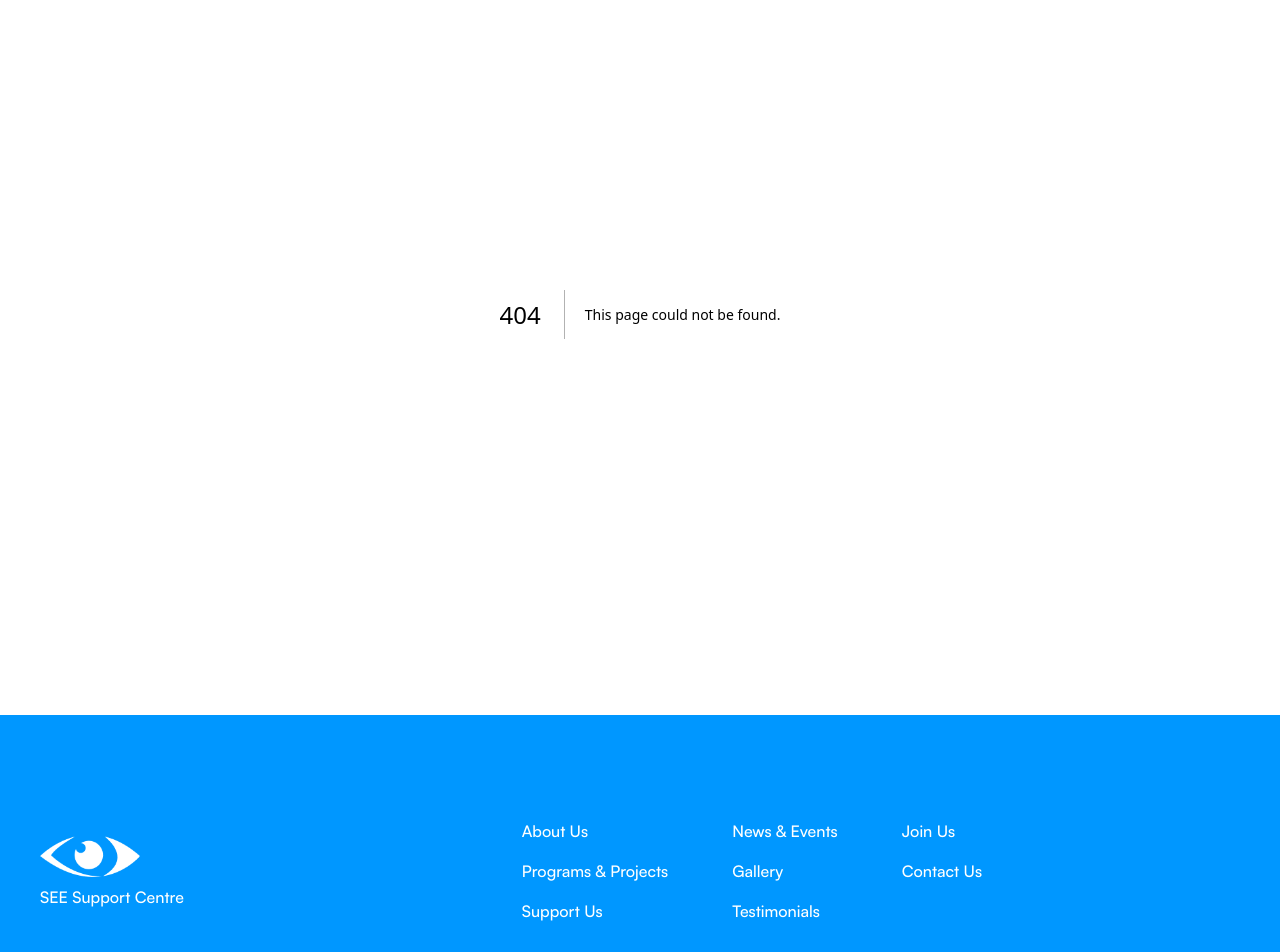
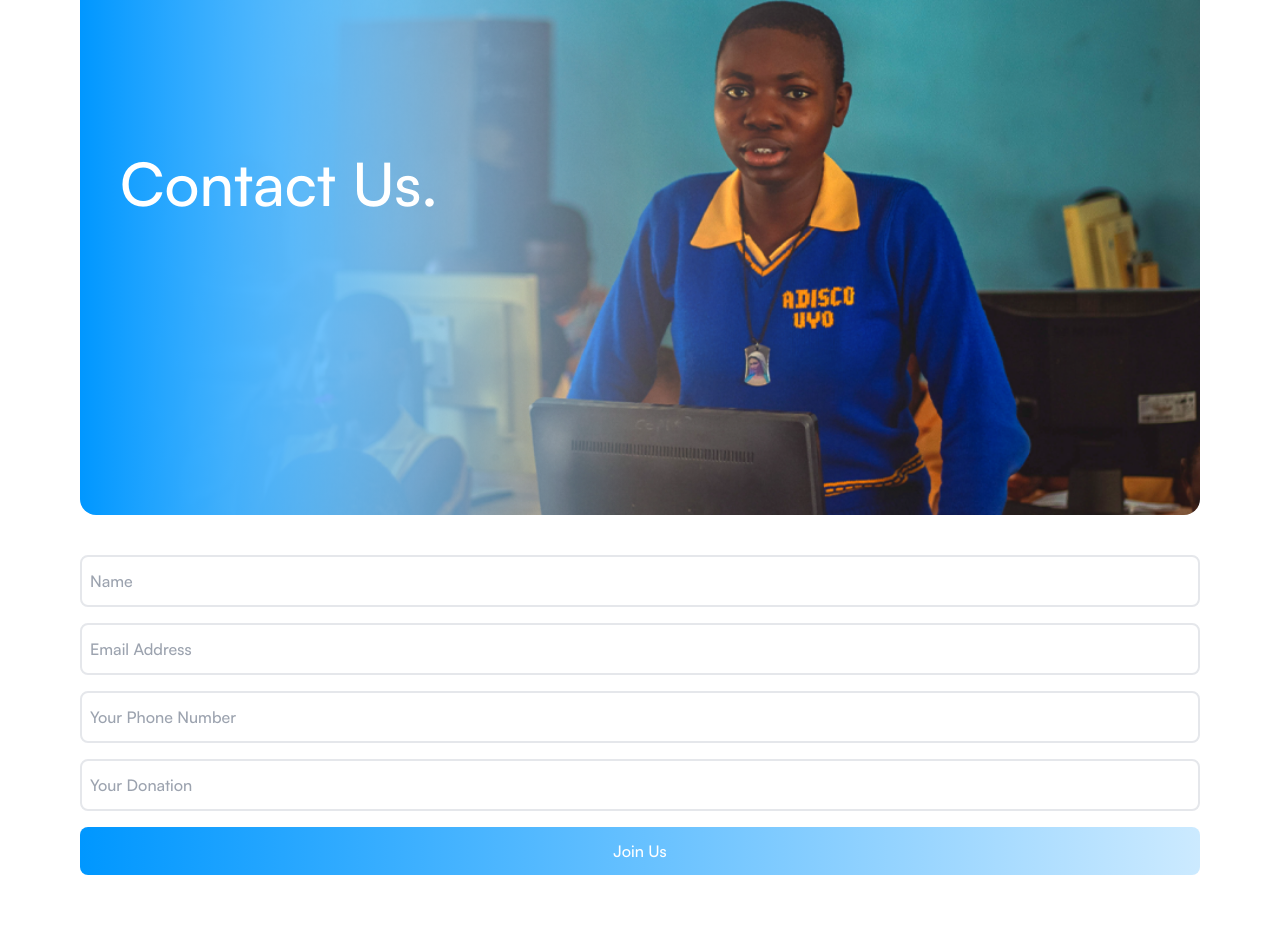
Before and after one commit to Austinobravo/seep, a Next.js app: page /contact in a window 1280 px wide. Before the commit this address had no page. Shown: the part 182-1134 px from the top of the page. Built offline with nearby package versions, Linux system fonts and the light colour scheme.

Commit message:
created team,contact and support

```diff
--- /dev/null
+++ b/app/(contact)/contact/_components/ContactForm.tsx
@@ -0,0 +1,38 @@
+"use client"
+import React from 'react'
+
+const ContactForm = () => {
+    const submitForm =(event:any)=>{
+        event.preventDefault()
+        alert("Calm down")
+    }
+  return (
+    <section className='md:px-20 px-10'>
+        <form onSubmit={submitForm} className='py-10 space-y-4'>
+            <div>
+                <label htmlFor='name'></label>
+                <input type='text' id='name' name='name' placeholder='Name' className='border-2 px-2 py-3  rounded-lg w-full focus:border-[#0097FF] outline-none'/>
+            </div>
+            <div>
+                <label htmlFor='email_address'></label>
+                <input type='email' id='email_address' name='email_address' placeholder='Email Address' className='border-2 px-2 py-3 rounded-lg w-full focus:border-[#0097FF] outline-none'/>
+            </div>
+            <div>
+                <label htmlFor='phone_number'></label>
+                <input type='number' id='phone_number' name='phone_number' placeholder='Your Phone Number' className='border-2 px-2 py-3 rounded-lg w-full focus:border-[#0097FF] outline-none'/>
+            </div>
+            <div>
+                <label htmlFor='donation'></label>
+                <input type='text' id='donation' name='donation' placeholder='Your Donation' className='border-2 px-2 py-3 rounded-lg w-full focus:border-[#0097FF] outline-none'/>
+            </div>
+            <div className='pb-10'>
+                <button type='submit' className='bg-gradient-to-r from-[#0097FF] to-[#CCEAFF] text-white py-3 w-full rounded-lg '>Join Us</button>
+            </div>
+
+        </form>
+
+    </section>
+  )
+}
+
+export default ContactForm
--- /dev/null
+++ b/app/(contact)/contact/_components/ContactHero.tsx
@@ -0,0 +1,15 @@
+import React from 'react'
+
+const ContactHero = () => {
+  return (
+    <section className='md:px-20 px-10'>
+        <div className='w-full bg-cover md:bg-right-top bg-center h-[600px] rounded-2xl text-white' style={{backgroundImage: `url(/images/mission_2.png)`}}>
+            <div className='bg-gradient-to-r from-[#0097FF] via-transparent to-transparent h-[600px] rounded-2xl flex flex-col md:pl-10 pl-5 md:justify-center justify-end pb-16 space-y-5'>
+                <h1 className='md:text-6xl text-3xl  leading-relaxed md:w-[600px]'>Contact Us.</h1>
+            </div>
+        </div>
+    </section>
+  )
+}
+
+export default ContactHero
--- /dev/null
+++ b/app/(contact)/contact/page.tsx
@@ -0,0 +1,14 @@
+import React from 'react'
+import ContactHero from './_components/ContactHero'
+import ContactForm from './_components/ContactForm'
+
+const page = () => {
+  return (
+    <div>
+        <ContactHero/>
+        <ContactForm/>
+    </div>
+  )
+}
+
+export default page
--- a/app/(home)/_components/Mission.tsx
+++ b/app/(home)/_components/Mission.tsx
@@ -22,7 +22,7 @@ const missionAndVision = [
 const Mission = () => {
   return (
     <section className='md:px-20 px-10 py-16'>
-        <div className='w-full bg-cover bg-right-top h-[600px] rounded-2xl text-white' style={{backgroundImage: `url(/images/mission_1.png)`}}>
+        <div className='w-full bg-cover md:bg-right-top bg-center h-[600px] rounded-2xl text-white' style={{backgroundImage: `url(/images/mission_1.png)`}}>
             <div  className='bg-gradient-to-r from-[#0097FF] via-transparent to-transparent h-[600px] rounded-2xl flex flex-col md:pl-10 pl-5 md:justify-center justify-end pb-16 space-y-5'>
                 <h1 className='md:text-4xl text-3xl leading-relaxed md:w-[600px]'>Social Entrepreneurial Enhancement Support Center (SEE - Support Center)</h1>
             </div>
--- /dev/null
+++ b/app/(support)/support/_components/SupportForm.tsx
@@ -0,0 +1,38 @@
+"use client"
+import React from 'react'
+
+const SupportForm = () => {
+    const submitForm =(event:any)=>{
+        event.preventDefault()
+        alert("Calm down")
+    }
+  return (
+    <section className='md:px-20 px-10'>
+        <form onSubmit={submitForm} className='py-10 space-y-4'>
+            <div>
+                <label htmlFor='name'></label>
+                <input type='text' id='name' name='name' placeholder='Name' className='border-2 px-2 py-3  rounded-lg w-full focus:border-[#0097FF] outline-none'/>
+            </div>
+            <div>
+                <label htmlFor='email_address'></label>
+                <input type='email' id='email_address' name='email_address' placeholder='Email Address' className='border-2 px-2 py-3 rounded-lg w-full focus:border-[#0097FF] outline-none'/>
+            </div>
+            <div>
+                <label htmlFor='phone_number'></label>
+                <input type='number' id='phone_number' name='phone_number' placeholder='Your Phone Number' className='border-2 px-2 py-3 rounded-lg w-full focus:border-[#0097FF] outline-none'/>
+            </div>
+            <div>
+                <label htmlFor='donation'></label>
+                <input type='text' id='donation' name='donation' placeholder='Your Donation' className='border-2 px-2 py-3 rounded-lg w-full focus:border-[#0097FF] outline-none'/>
+            </div>
+            <div className='pb-10'>
+                <button type='submit' className='bg-gradient-to-r from-[#0097FF] to-[#CCEAFF] text-white py-3 w-full rounded-lg '>Join Us</button>
+            </div>
+
+        </form>
+
+    </section>
+  )
+}
+
+export default SupportForm
--- /dev/null
+++ b/app/(support)/support/_components/SupportHero.tsx
@@ -0,0 +1,18 @@
+import React from 'react'
+
+const SupportHero = () => {
+  return (
+    <section className='md:px-20 px-10 space-y-10'>
+        <div className='w-full bg-cover md:bg-right-top bg-center h-[600px] rounded-2xl text-white' style={{backgroundImage: `url(/images/mission_2.png)`}}>
+            <div className='bg-gradient-to-r from-[#0097FF] via-transparent to-transparent h-[600px] rounded-2xl flex flex-col md:pl-10 pl-5 md:justify-center justify-end pb-16 space-y-5'>
+                <h1 className='md:text-6xl text-3xl  leading-relaxed md:w-[600px]'>Support Us.</h1>
+            </div>
+        </div>
+        <div>
+            <h2 className='seep-text-color leading-relaxed'>Your generosity will enable us to assists these students and young graduates in the rural community as well as the underserved areas, in turn help them discover and develop their potentials and interest in tech. We implore you to join us in providing every individual with the opportunity to learn and in tech. Together, we can make a lasting impact on the lives of many.</h2>
+        </div>
+    </section>
+  )
+}
+
+export default SupportHero
--- /dev/null
+++ b/app/(support)/support/page.tsx
@@ -0,0 +1,15 @@
+import React from 'react'
+import SupportHero from './_components/SupportHero'
+import SupportForm from './_components/SupportForm'
+
+const page = () => {
+  return (
+    <div>
+        <SupportHero/>
+        <SupportForm/>
+
+    </div>
+  )
+}
+
+export default page
--- /dev/null
+++ b/app/(team)/team/_components/TeamHero.tsx
@@ -0,0 +1,15 @@
+import React from 'react'
+
+const TeamHero = () => {
+  return (
+    <section className='md:px-20 px-10 space-y-10'>
+        <div className='w-full bg-cover md:bg-right-top bg-center h-[600px] rounded-2xl text-white' style={{backgroundImage: `url(/images/mission_2.png)`}}>
+            <div className='bg-gradient-to-r from-[#0097FF] via-transparent to-transparent h-[600px] rounded-2xl flex flex-col md:pl-10 pl-5 md:justify-center justify-end pb-16 space-y-5'>
+                <h1 className='md:text-6xl text-3xl  leading-relaxed md:w-[600px]'>Team</h1>
+            </div>
+        </div>
+    </section>
+  )
+}
+
+export default TeamHero
--- /dev/null
+++ b/app/(team)/team/_components/TeamRoles.tsx
@@ -0,0 +1,59 @@
+import Image from 'next/image'
+import React from 'react'
+const team = [
+    {
+        image: '',
+        name: 'Name Name',
+        role: 'Role'
+    },
+    {
+        image: '',
+        name: 'Name Name',
+        role: 'Role'
+    },
+    {
+        image: '',
+        name: 'Name Name',
+        role: 'Role'
+    },
+    {
+        image: '',
+        name: 'Name Name',
+        role: 'Role'
+    },
+    {
+        image: '',
+        name: 'Name Name',
+        role: 'Role'
+    },
+    {
+        image: '',
+        name: 'Name Name',
+        role: 'Role'
+    },
+]
+const TeamRoles = () => {
+  return (
+    <section className='md:px-20 px-10 py-10'>
+        <div className='grid md:grid-cols-3 grid-cols-1 gap-10'>
+            {team.map((member, index) => (
+                <div key={index} className='seep-text-color'>
+                    <div className='seep-bg-color rounded-2xl h-52'>
+                        <span/>
+                        {/* <Image src={member.image} width={100} height={100} alt={member.name}/> */}
+                    </div>
+                    <div>
+                        <h3 className='text-2xl font-bold'>{member.name}</h3>
+                        <p>{member.role}</p>
+                    </div>
+
+                </div>
+            ))}
+
+        </div>
+
+    </section>
+  )
+}
+
+export default TeamRoles
--- /dev/null
+++ b/app/(team)/team/page.tsx
@@ -0,0 +1,14 @@
+import React from 'react'
+import TeamHero from './_components/TeamHero'
+import TeamRoles from './_components/TeamRoles'
+
+const page = () => {
+  return (
+    <div>
+      <TeamHero/>
+      <TeamRoles/>
+    </div>
+  )
+}
+
+export default page
```
